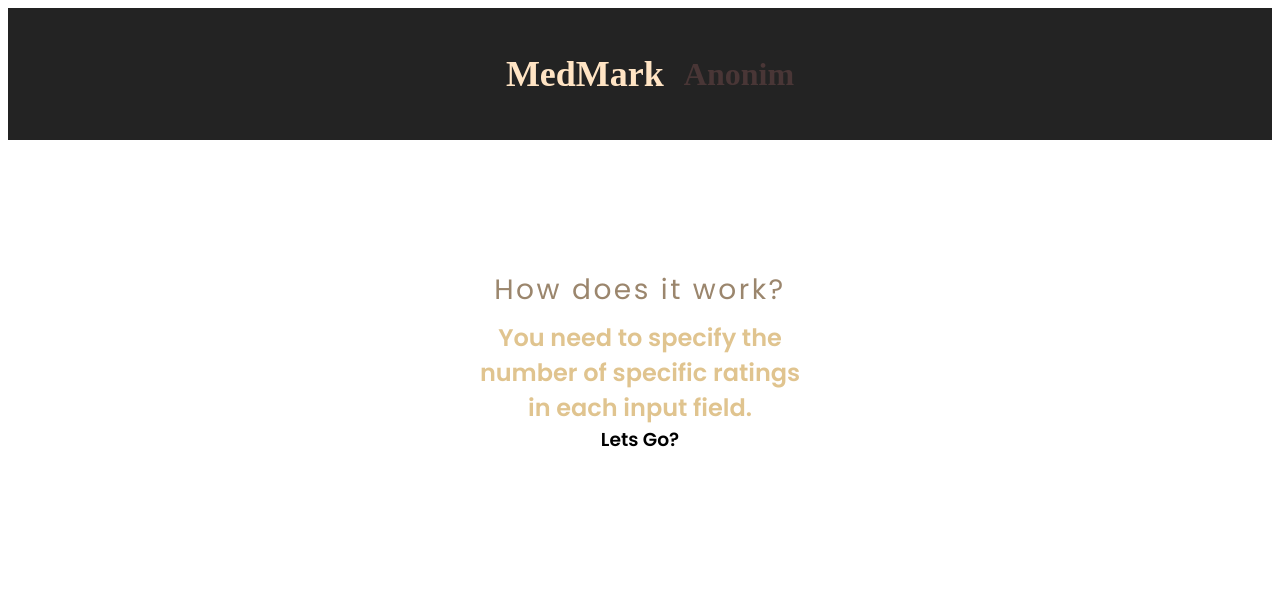
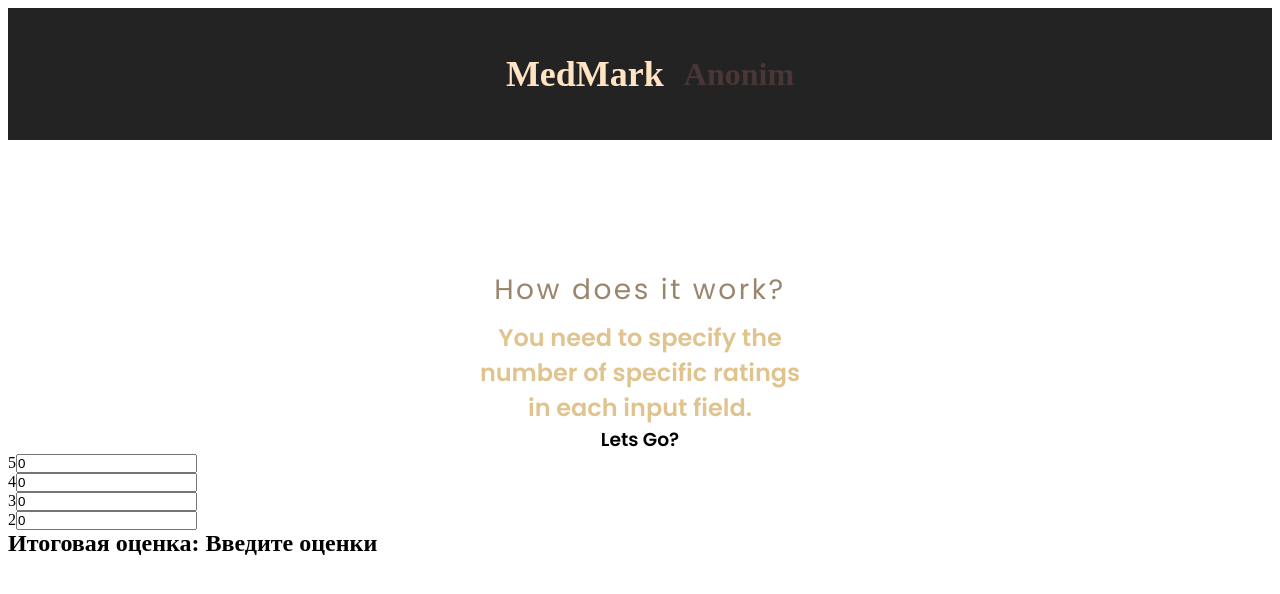
Before and after one commit to CkutlsGit/medmark--vue, a Vue app in the folder medmark/: page / in a window 1280 px wide. Both pictures are taken after a click on the button "Without login". Shown: the top 594 px of the page. Built offline with nearby package versions, Linux system fonts and the light colour scheme.

Commit message:
feat: add first v logic for search endmarks

```diff
--- a/medmark/src/components/MedMark.vue
+++ b/medmark/src/components/MedMark.vue
@@ -17,6 +17,44 @@
                     ratings in each input field.
                 </p>
                 <h3>Lets Go?</h3>
+            </div>
+        </section>
+        <section class="inputs">
+            <div class="input__form">
+                <div class="input__block">
+                    <label>5</label>
+                    <input
+                    type="number" class="input-five" min="0"
+                    v-model="fiveMark"
+                    >
+                </div>
+                <div class="input__block">
+                    <label>4</label>
+                    <input
+                    type="number" class="input-four" min="0"
+                    v-model="fourMark"
+                    >
+                </div>
+                <div class="input__block">
+                    <label>3</label>
+                    <input
+                    type="number" class="input-three" min="0"
+                    v-model="threeMark"
+                    >
+                </div>
+                <div class="input__block">
+                    <label>2</label>
+                    <input
+                    type="number" class="input-two" min="0"
+                    v-model="twoMark"
+                    >
+                </div>
+            </div>
+        </section>
+        <section class="endmark">
+            <div class="endmark__content">
+                <h1 v-if="fiveMark === 0 && fourMark === 0 && threeMark === 0 && twoMark == 0">Итоговая оценка:  Введите оценки</h1>
+                <h1 v-else>Итоговая оценка: {{ FindendMark.toFixed(2) }}</h1>
             </div>
         </section>
     </div>
@@ -40,6 +78,16 @@ export default {
         return {
             login: '',
             confirm: false,
+            fiveMark: 0,
+            fourMark: 0,
+            threeMark: 0,
+            twoMark: 0,
+            endMark: 0,
+        }
+    },
+    computed: {
+        FindendMark() {
+            return (this.fiveMark * 5 + this.fourMark * 4 + this.threeMark * 3 + this.twoMark * 2) / (this.fiveMark + this.fourMark + this.threeMark + this.twoMark)
         }
     },
     methods: {
```
